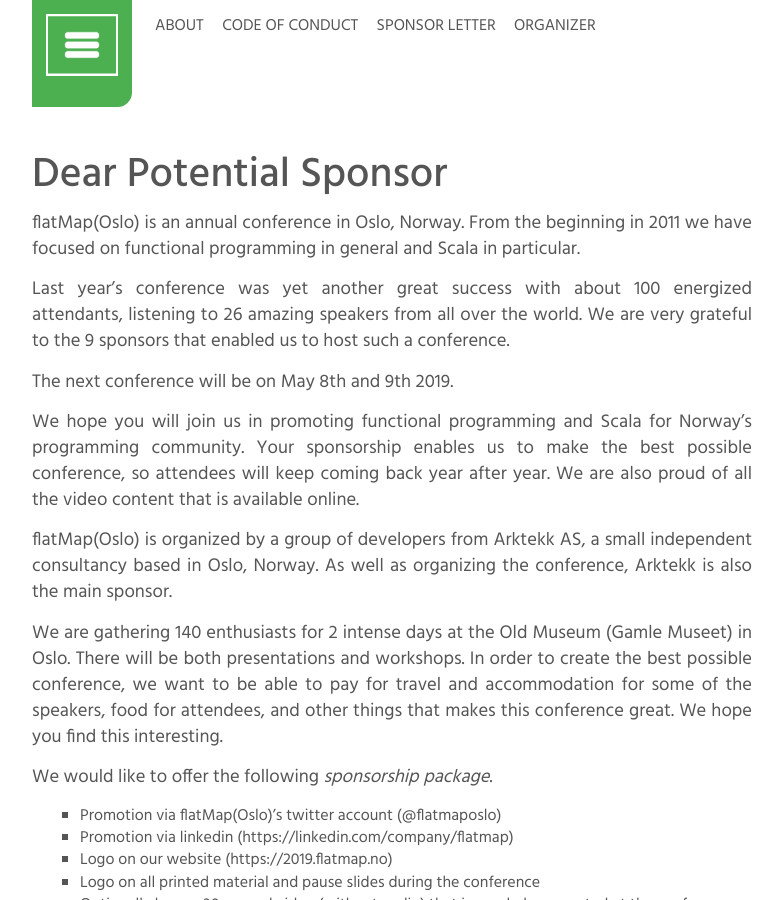
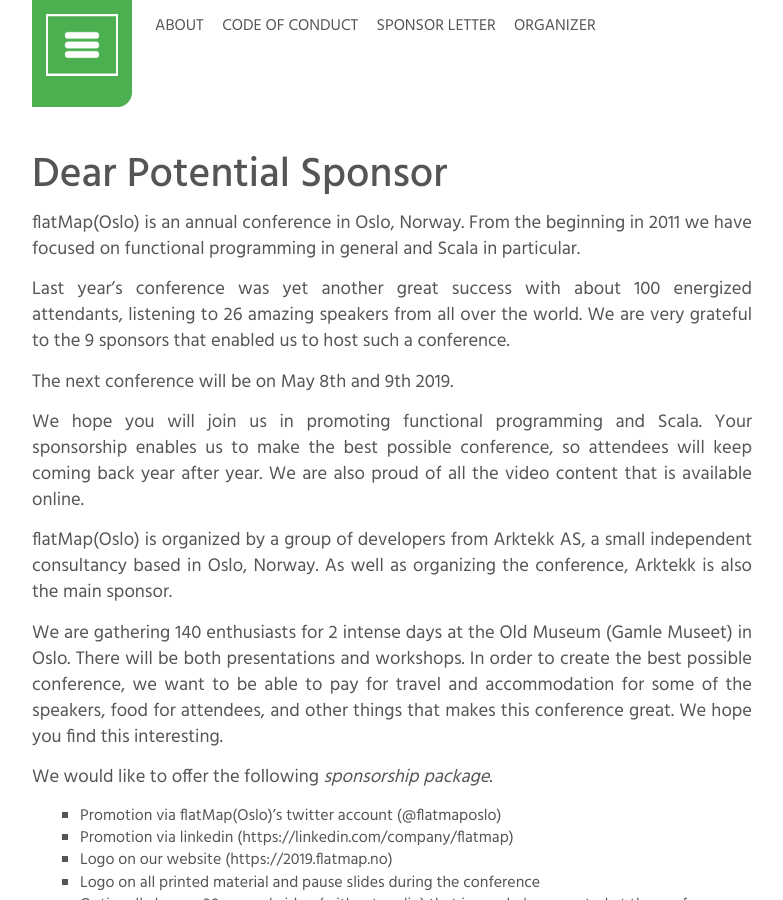
Before and after one commit to flatmaposlo/2019.flatmap.no, a Jekyll site: the page built from _pages/sponsors.md, in a window 1280 px wide and 900 px high. Shown: the whole window, without its empty margins (248-1031 px from the left). Built offline with Jekyll 4.4.1, drawn with Linux system fonts in a browser that asks for light colours.

Commit message:
Twiking the text

```diff
--- a/_pages/sponsors.md
+++ b/_pages/sponsors.md
@@ -15,7 +15,7 @@
 
 The next conference will be on May 8th and 9th 2019.
 
-We hope you will join us in promoting functional programming and Scala for Norway's programming community.
+We hope you will join us in promoting functional programming and Scala.
 Your sponsorship enables us to make the best possible conference, so attendees will keep coming back year after year.
 We are also proud of all the video content that is available online.
 
```
